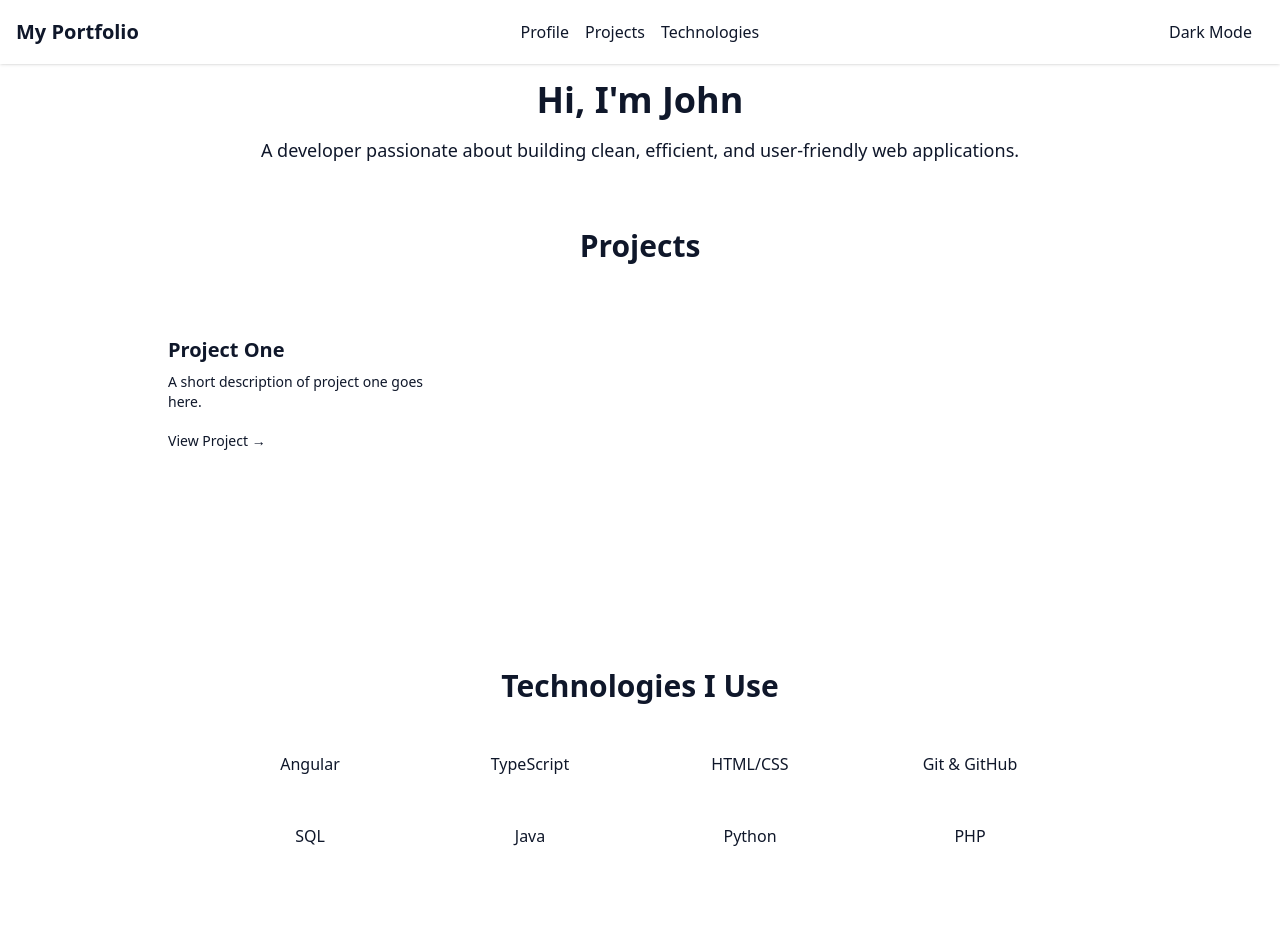
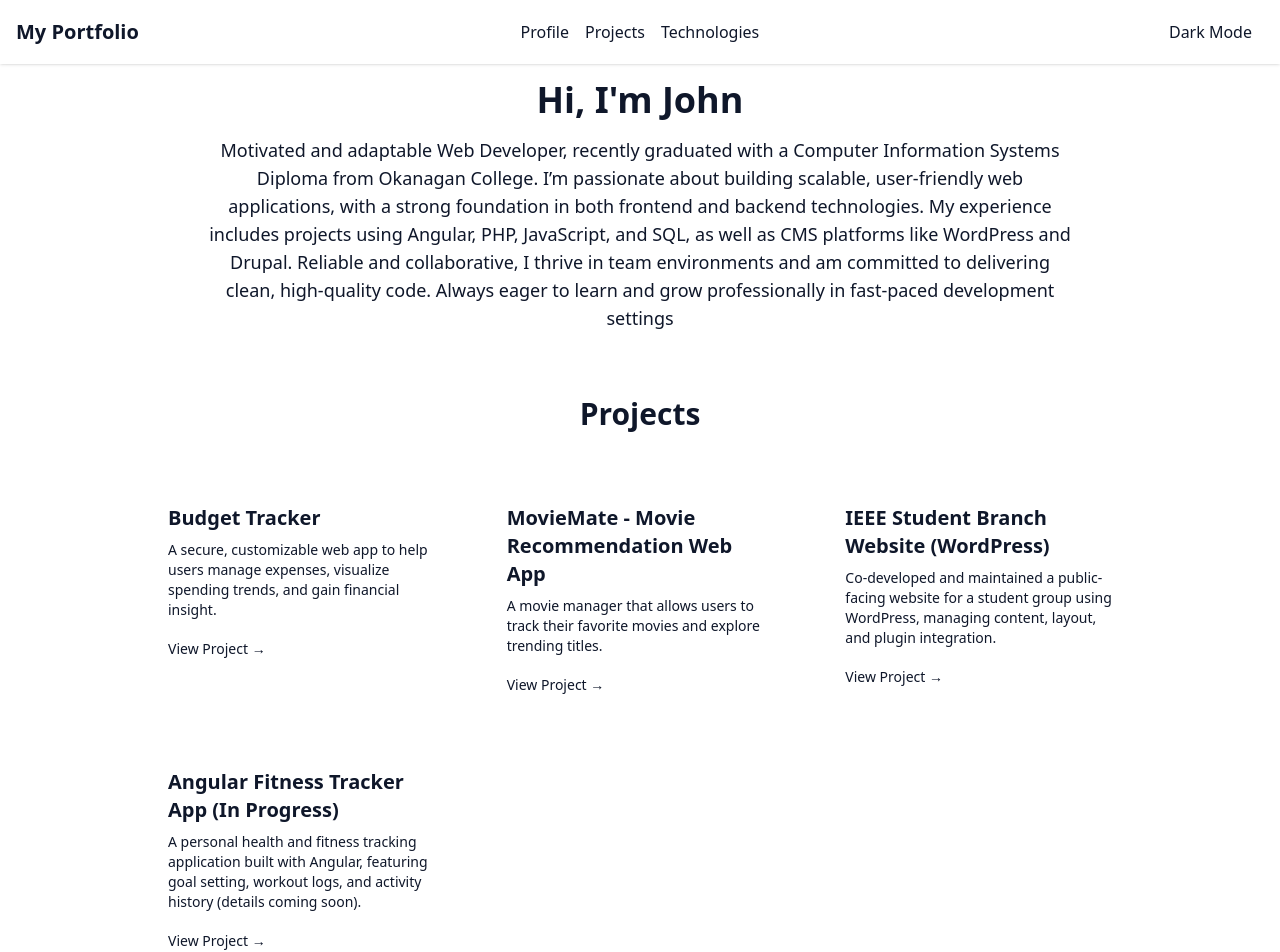
Before and after one commit to johned2025/portfolio, an Angular app: page / in a window 1280 px wide. Shown: the top 952 px of the page. Built offline with nearby package versions, Linux system fonts and the light colour scheme.

Commit message:
Add content to profile and projects sections
Missing fitness tracker GitHub link. Consider expanding project tiles to show more details and media.

```diff
--- a/src/app/components/profile/profile.component.html
+++ b/src/app/components/profile/profile.component.html
@@ -1,6 +1,8 @@
 <div class="max-w-4xl mx-auto px-4 text-center " >
   <h1 class="text-4xl font-bold mb-4">Hi, I'm John</h1>
   <p class="text-text text-lg">
-    A developer passionate about building clean, efficient, and user-friendly web applications.
+    Motivated and adaptable Web Developer, recently graduated with a Computer Information Systems Diploma from Okanagan College. I’m passionate about building scalable, user-friendly web applications, with a strong foundation in both frontend and backend technologies. My experience includes projects using Angular, PHP, JavaScript, and SQL, as well as CMS platforms like WordPress and Drupal.
+
+Reliable and collaborative, I thrive in team environments and am committed to delivering clean, high-quality code. Always eager to learn and grow professionally in fast-paced development settings
   </p>
 </div>
--- a/src/app/components/projects/projects.component.html
+++ b/src/app/components/projects/projects.component.html
@@ -14,15 +14,71 @@
         onmouseover="this.style.boxShadow='var(--shadow-hover)'"
         onmouseout="this.style.boxShadow='var(--shadow-default)'"
         >
-  <h3 class="text-xl font-bold mb-2">Project One</h3>
+    <h3 class="text-xl font-bold mb-2">Budget Tracker</h3>
     <p class="text-sm mb-4" style="color: var(--card-muted);">
-    A short description of project one goes here.
+      A secure, customizable web app to help users manage expenses, visualize spending trends, and gain financial insight.
+    </p>
+    <a href="https://github.com/johned2025/BudgetTracker" class="hover:underline text-sm" style="color: var(--link-color);">
+      View Project →
+    </a>
+  </div>
+    <!-- Project Card 2 -->
+    <div
+        class="p-6 rounded-xl  shadow hover:shadow-xl transition"
+        style="
+          background-color: var(--card-bg);
+          color: var(--card-text);
+          box-shadow: var(--shadow-default);
+        "
+        onmouseover="this.style.boxShadow='var(--shadow-hover)'"
+        onmouseout="this.style.boxShadow='var(--shadow-default)'"
+        >
+      <h3 class="text-xl font-bold mb-2"> MovieMate - Movie Recommendation Web App</h3>
+      <p class="text-sm mb-4" style="color: var(--card-muted);">
+        A movie manager that allows users to track their favorite movies and explore trending titles.
+      </p>
+      <a href="https://github.com/johned2025/Movie-Mate" class="hover:underline text-sm" style="color: var(--link-color);">
+        View Project →
+      </a>
+    </div>
+    <!-- Project Card 3 -->
+    <div
+        class="p-6 rounded-xl  shadow hover:shadow-xl transition"
+        style="
+          background-color: var(--card-bg);
+          color: var(--card-text);
+          box-shadow: var(--shadow-default);
+        "
+        onmouseover="this.style.boxShadow='var(--shadow-hover)'"
+        onmouseout="this.style.boxShadow='var(--shadow-default)'"
+        >
+      <h3 class="text-xl font-bold mb-2"> IEEE Student Branch Website (WordPress)</h3>
+      <p class="text-sm mb-4" style="color: var(--card-muted);">
+        Co-developed and maintained a public-facing website for a student group using WordPress, managing content, layout, and plugin integration.
+      </p>
+      <a href="https://studentbranches.ieee.org/ca-oc/" class="hover:underline text-sm" style="color: var(--link-color);">
+        View Project →
+      </a>
+      </div>
+    <!-- Project Card 4 -->
+    <div
+        class="p-6 rounded-xl  shadow hover:shadow-xl transition"
+        style="
+          background-color: var(--card-bg);
+          color: var(--card-text);
+          box-shadow: var(--shadow-default);
+        "
+        onmouseover="this.style.boxShadow='var(--shadow-hover)'"
+        onmouseout="this.style.boxShadow='var(--shadow-default)'"
+        >
+      <h3 class="text-xl font-bold mb-2">Angular Fitness Tracker App (In Progress)</h3>
+      <p class="text-sm mb-4" style="color: var(--card-muted);">
+        A personal health and fitness tracking application built with Angular, featuring goal setting, workout logs, and activity history (details coming soon).
       </p>
       <a href="#" class="hover:underline text-sm" style="color: var(--link-color);">
         View Project →
       </a>
     </div>
 
-
   </div>
 </section>
```
Lines whose indentation alone changed are shown as unchanged.
